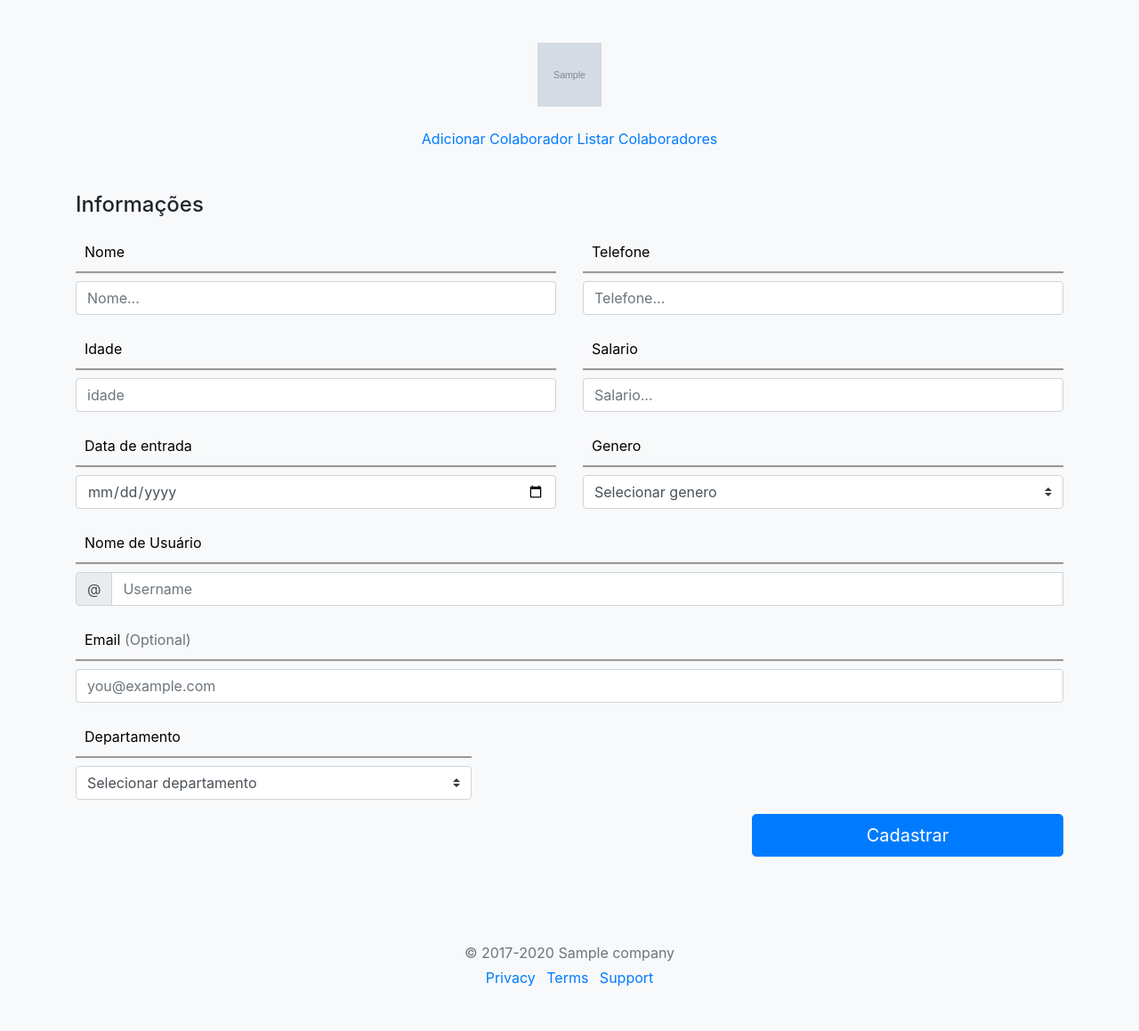
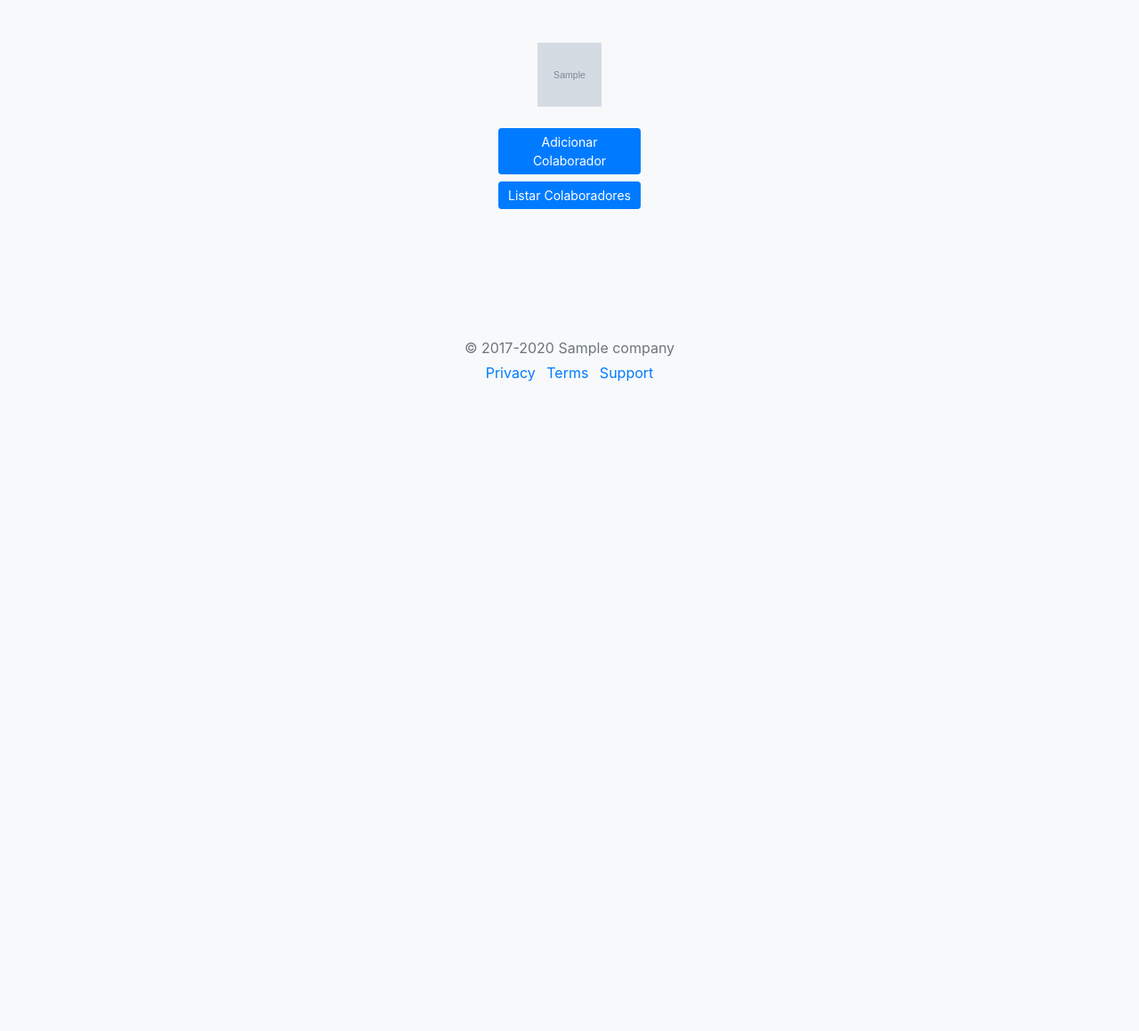
Before and after one commit to wagnerrafa/rh-desafio, a Django app: page /core/company/00000000-0000-0000-0000-000000000001/ in a window 1280 px wide. Shown: the whole page at 89% size. After the commit the page ends 429 px from the top, so only its background shows below. Run offline with Django 3.2, Linux system fonts and the light colour scheme; tables that the repository leaves empty hold one stand-in row (values such as "Sample post"); grey boxes marked "Sample" are stand-in pictures; some libraries are stand-ins or nearby versions.

Commit message:
opcao de ver e adicionar colaborador

```diff
--- a/core/static/js/script.js
+++ b/core/static/js/script.js
@@ -1,3 +1,7 @@
 function imagem(){
     document.getElementById("imagem").innerHTML="Imagem selecionada"
 }
+function formulario(){
+    document.getElementById("formulario").style.display = 'flex'
+
+}
--- a/core/static/main.css
+++ b/core/static/main.css
@@ -71,3 +71,7 @@ input[type="file"] {
     width: 18rem;
     padding: 0;
 }
+
+#formulario{
+    display: none;
+}
--- a/core/templates/core/user_form.html
+++ b/core/templates/core/user_form.html
@@ -3,11 +3,19 @@
 <div class="container">
     <div class="py-5 text-center">
         <img class="d-block mx-auto mb-4" src="../../../media/{{logoEmpresa}}" alt="Logo Empresa" width="72" height="72">
-        <a href="">Adicionar Colaborador</a>
-        <a href="{% url 'core:employee_list' %}">Listar Colaboradores</a>
+        <div class="row">
+            <div class="col-md-2">
+            </div>
+            <div class="col-md-3">
+            </div>
+            <div class="col-md-2">
+        <a class="btn btn-primary btn-sm btn-block" onclick="formulario()">Adicionar Colaborador</a>
+        <a class="btn btn-primary btn-sm btn-block" href="{% url 'core:employee_list' %}">Listar Colaboradores</a>
+    </div>
+</div>
     </div>
 
-    <div class="row">
+    <div class="row" id="formulario">
 
         <div class="col align-self-center">
             {{msg}}
```
